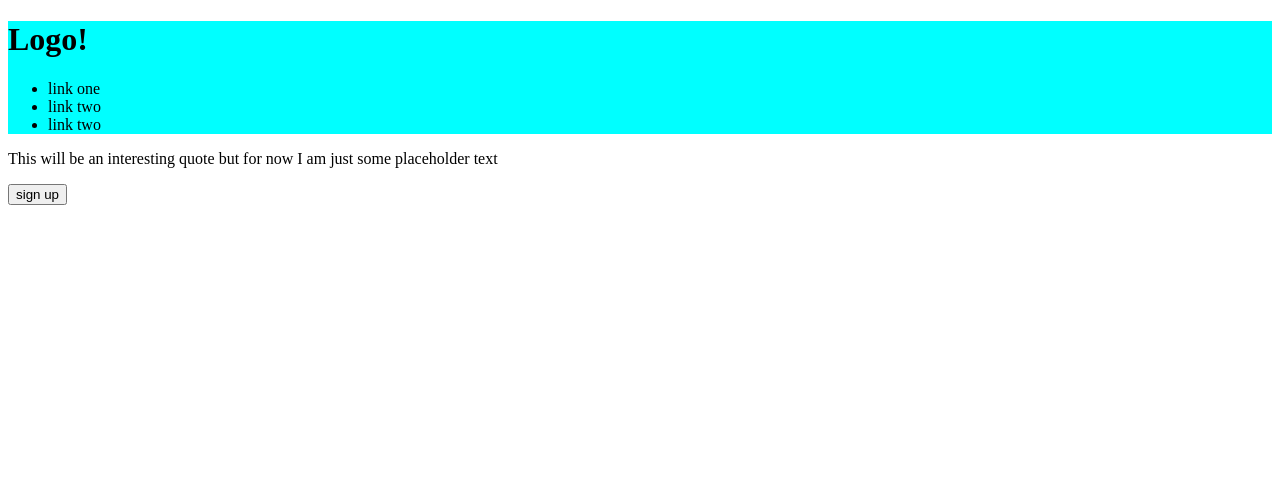
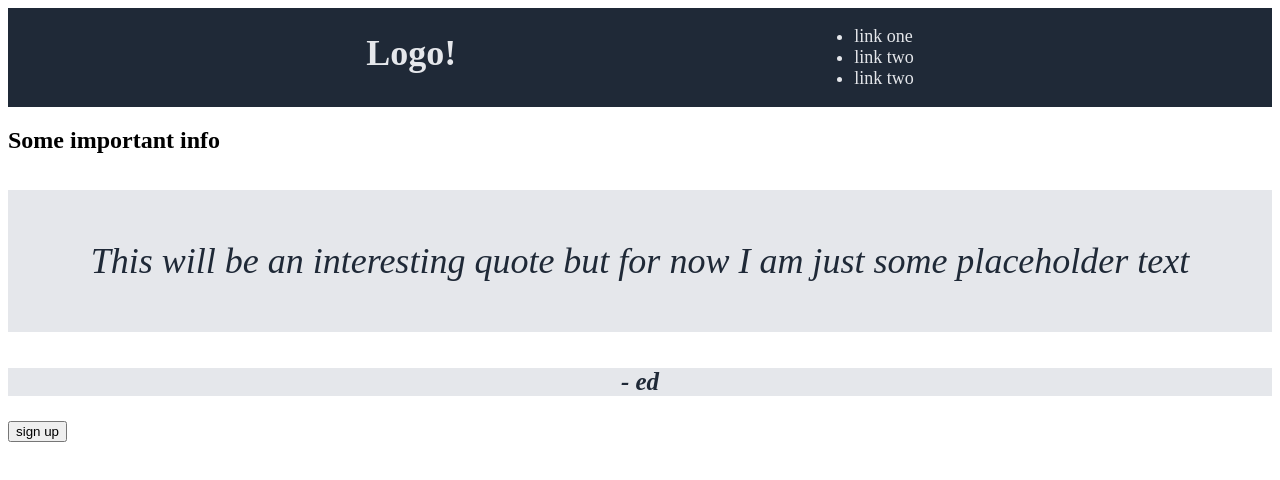
Before and after one commit to LeleeJ/landing-page, a plain HTML site: page index.html in a window 1280 px wide. Drawn offline with Linux system fonts and the light colour scheme.

Commit message:
flexbox flexbox flexbox flexbox

```diff
--- a/index.html
+++ b/index.html
@@ -14,18 +14,18 @@
         <li>link two</li>
         <li>link two</li>
       </ul>
-
-
     </div>
     <div>
-
+      <h2>Some important info</h2>
     </div>
     <div class="quote">
       <p>This will be an interesting quote but for now I am just some placeholder text</p>
+      <p id="author">- ed </p>
     </div>
     <div class="action">
       <button>sign up</button>
 
     </div>
+
 </body>
 </html>
--- a/styles.css
+++ b/styles.css
@@ -1 +1,13 @@
-.header {background-color: aqua;}
+.header {background-color: #1f2937;
+        display: flex;
+         justify-content: space-evenly;
+        flex-shrink: 2;
+        font-size: 18px;
+        color:#e5e7eb}
+
+
+p {display: block; text-align: center;
+    padding: 50px; background-color: #e5e7eb; color:#1f2937; font-size: 36px; font-style: italic;}
+/* {outline: 2px solid red;}*/
+
+#author {font-weight: bold; font-size: 25px; padding: 0;}
```
Also changed, not shown: 1 other file.
